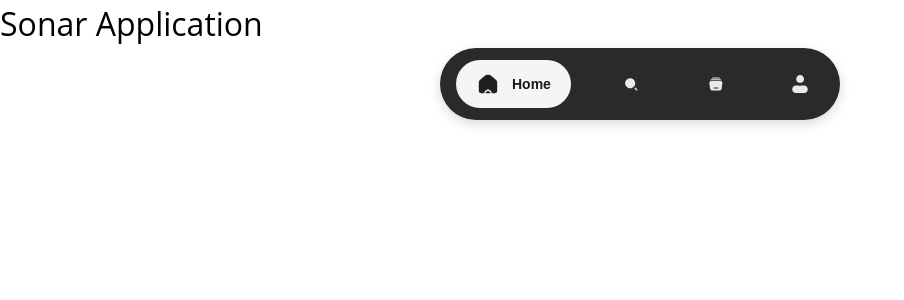
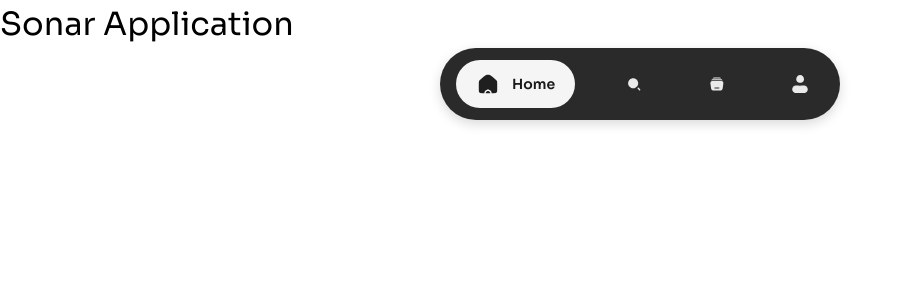
Before and after one commit to sonar-diplomat/Sonar-front-end, a React (Vite) app: page / in a window 1280 px wide. Shown: the top 300 px of the page, without its empty margins (0-904 px from the left). Built offline with nearby package versions, Linux system fonts and the light colour scheme.

Commit message:
feat: loaded the fonts, create file variables.css

```diff
--- a/src/app/styles/index.css
+++ b/src/app/styles/index.css
@@ -1,10 +1,8 @@
-/* Global application styles */
+@import url('https://fonts.googleapis.com/css2?family=Sora:wght@100..800&display=swap');
+@import './variables.css';
 * {
+  font-family: var(--font-family-base);
   margin: 0;
   padding: 0;
   box-sizing: border-box;
 }
-
-body {
-  font-family: system-ui, -apple-system, sans-serif;
-}
--- /dev/null
+++ b/src/app/styles/variables.css
@@ -0,0 +1,3 @@
+:root{
+    --font-family-base: 'Sora', sans-serif;
+}
```
